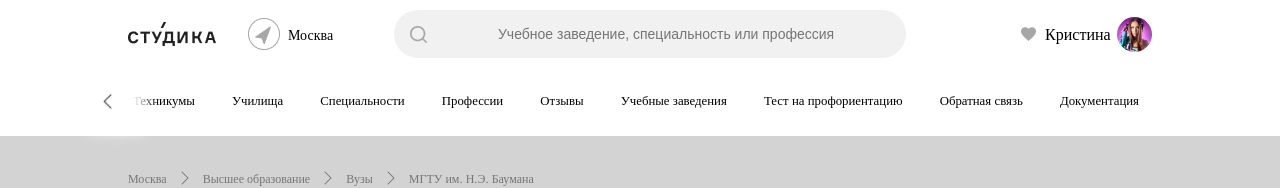
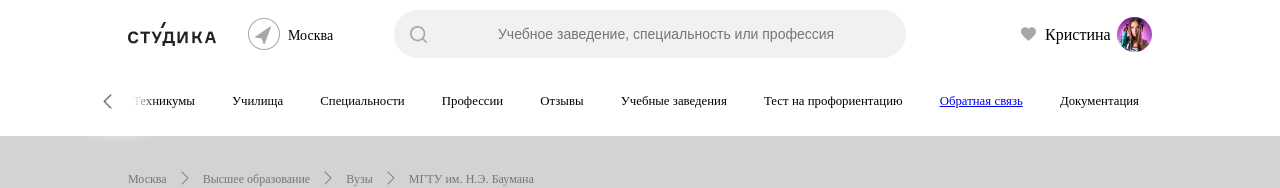
Before and after one commit to Gurgen-me/sdjlkg, a plain HTML site: page index.html in a window 1280 px wide. Both pictures are taken after a click on the picture 1162 px from the left and 99 px from the top of the page. Shown: the top 188 px of the page. Drawn offline with nearby package versions, Linux system fonts and the light colour scheme; no server answers.

Commit message:
11 fixed

```diff
--- a/index.html
+++ b/index.html
@@ -45,7 +45,7 @@
             <li>Отзывы</li>
             <li>Учебные заведения</li>
             <li>Тест на профориентацию</li>
-            <li id="lastLiOne" class="disablMenu">Обратная связь</li>
+            <li id="lastLiOne" class="disablMenu"><a href="https://vk.com/gurgen_me">Обратная связь</a></li>
             <li id="lastLiTwo" class="disablMenu">Документация</li>
 
             <img src="./img/menu.png" class="disabl">
```
